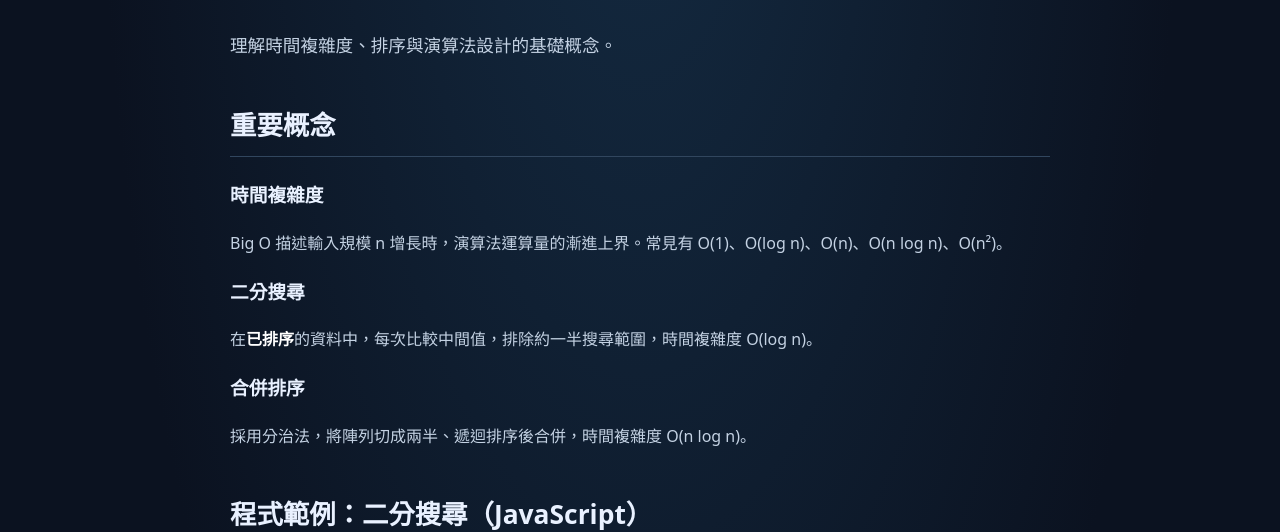
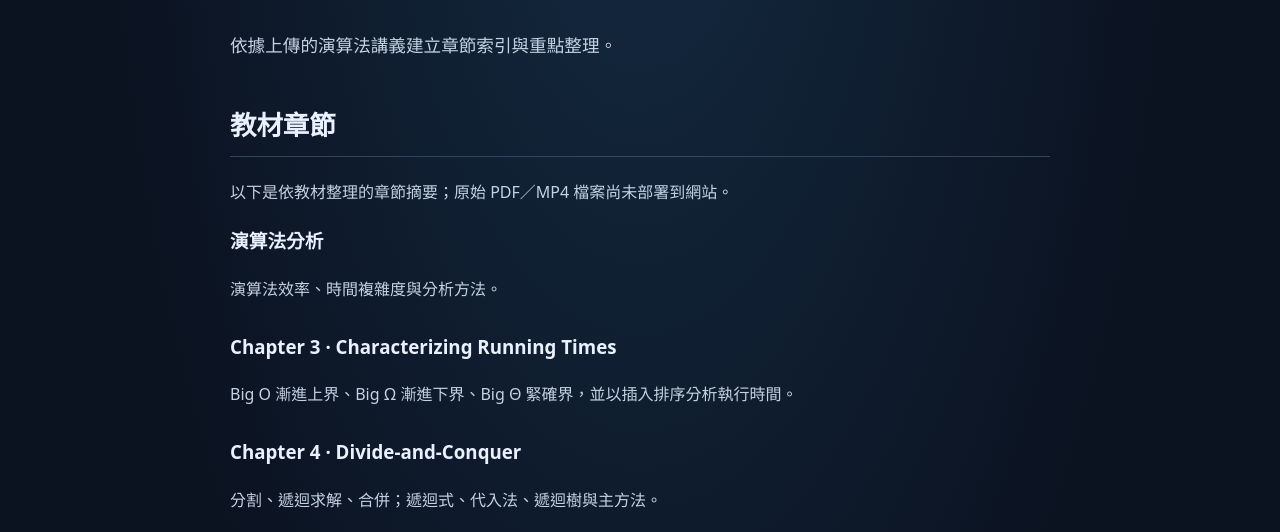
Before and after one commit to b0989290451-png/cs-notes-hub, a plain HTML site: page notes/algorithm.html in a window 1280 px wide. Shown: the part 280-812 px from the top of the page. Drawn offline with Linux system fonts and the light colour scheme.

Commit message:
Organize uploaded course slide chapters in notes/algorithm.html

```diff
--- a/notes/algorithm.html
+++ b/notes/algorithm.html
@@ -1,11 +1 @@
-<!doctype html><html lang="zh-Hant"><head><meta charset="utf-8"><meta name="viewport" content="width=device-width,initial-scale=1"><title>演算法 Algorithm | CS Notes Hub</title><meta name="description" content="理解時間複雜度、排序與演算法設計的基礎概念。"><link rel="stylesheet" href="../style.css"></head><body><header class="site-header"><nav class="container nav"><a class="logo" href="../index.html">CS <span>Notes</span> Hub</a><a href="../index.html">← 返回首頁</a></nav></header><main class="container article"><a class="back" href="../index.html">← 所有課程</a><h1>演算法 Algorithm</h1><p class="lead">理解時間複雜度、排序與演算法設計的基礎概念。</p><section><h2>重要概念</h2><h3>時間複雜度</h3><p>Big O 描述輸入規模 n 增長時，演算法運算量的漸進上界。常見有 O(1)、O(log n)、O(n)、O(n log n)、O(n²)。</p><h3>二分搜尋</h3><p>在<strong>已排序</strong>的資料中，每次比較中間值，排除約一半搜尋範圍，時間複雜度 O(log n)。</p><h3>合併排序</h3><p>採用分治法，將陣列切成兩半、遞迴排序後合併，時間複雜度 O(n log n)。</p></section><section><h2>程式範例：二分搜尋（JavaScript）</h2><pre><code>function binarySearch(arr, target) {
-  let left = 0, right = arr.length - 1;
-  while (left &lt;= right) {
-    const mid = Math.floor((left + right) / 2);
-    if (arr[mid] === target) return mid;
-    if (arr[mid] &lt; target) left = mid + 1;
-    else right = mid - 1;
-  }
-  return -1;
-}
-console.log(binarySearch([1, 3, 5, 7], 5)); // 2</code></pre><p>陣列必須先排序；找不到時回傳 -1。</p></section><section><h2>重點整理</h2><ul><li>先確認輸入規模與資料特性。</li><li>二分搜尋要求已排序資料。</li><li>分治法將大問題拆成小問題再組合。</li><li>時間複雜度用於比較演算法成長趨勢。</li></ul></section></main><footer><div class="container">© 2026 CS Notes Hub · 依照 AGENTS.md 規則持續擴充</div></footer></body></html>
+<!doctype html><html lang="zh-Hant"><head><meta charset="utf-8"><meta name="viewport" content="width=device-width,initial-scale=1"><title>演算法 Algorithm | CS Notes Hub</title><link rel="stylesheet" href="../style.css"></head><body><header class="site-header"><nav class="container nav"><a class="logo" href="../index.html">CS <span>Notes</span> Hub</a><a href="../index.html">← 返回首頁</a></nav></header><main class="container article"><a class="back" href="../index.html">← 所有課程</a><h1>演算法 Algorithm</h1><p class="lead">依據上傳的演算法講義建立章節索引與重點整理。</p><section><h2>教材章節</h2><p>以下是依教材整理的章節摘要；原始 PDF／MP4 檔案尚未部署到網站。</p><section id="chapter-1"><h3>演算法分析</h3><p>演算法效率、時間複雜度與分析方法。</p></section><section id="chapter-2"><h3>Chapter 3 · Characterizing Running Times</h3><p>Big O 漸進上界、Big Ω 漸進下界、Big Θ 緊確界，並以插入排序分析執行時間。</p></section><section id="chapter-3"><h3>Chapter 4 · Divide-and-Conquer</h3><p>分割、遞迴求解、合併；遞迴式、代入法、遞迴樹與主方法。</p></section><section id="chapter-4"><h3>Chapter 6 · Heapsort</h3><p>二元堆、Max-Heap、MAX-HEAPIFY、堆積排序與 Θ(n log n) 時間。</p></section><section id="chapter-5"><h3>Chapter 7 · Quicksort</h3><p>Pivot、PARTITION、分治法、最佳 Θ(n log n) 與最壞 Θ(n²)。</p></section><section id="chapter-6"><h3>Chapter 8 · Sorting in Linear Time</h3><p>比較式排序下界、Counting Sort、Radix Sort、Bucket Sort 與穩定性。</p></section></section><section><h2>如何繼續擴充</h2><p>新增教材時，依照 AGENTS.md 維持相同章節結構，並為每章加入講義連結、重點整理與練習題。</p></section></main><footer><div class="container">© 2026 CS Notes Hub · AGENTS.md 驅動擴充</div></footer></body></html>
```
